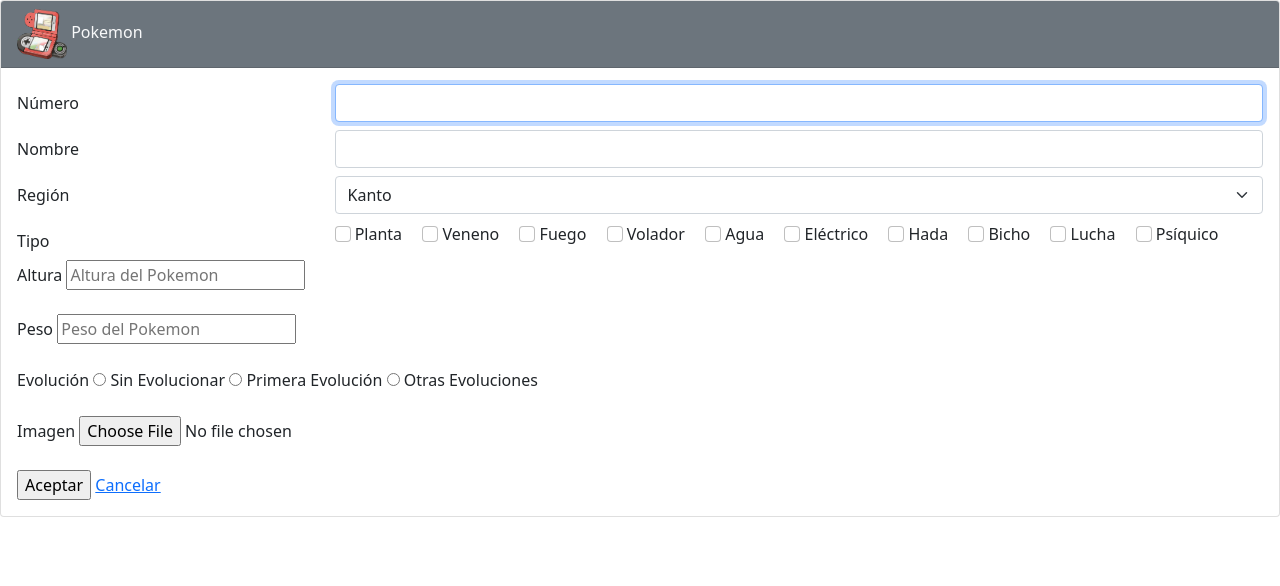
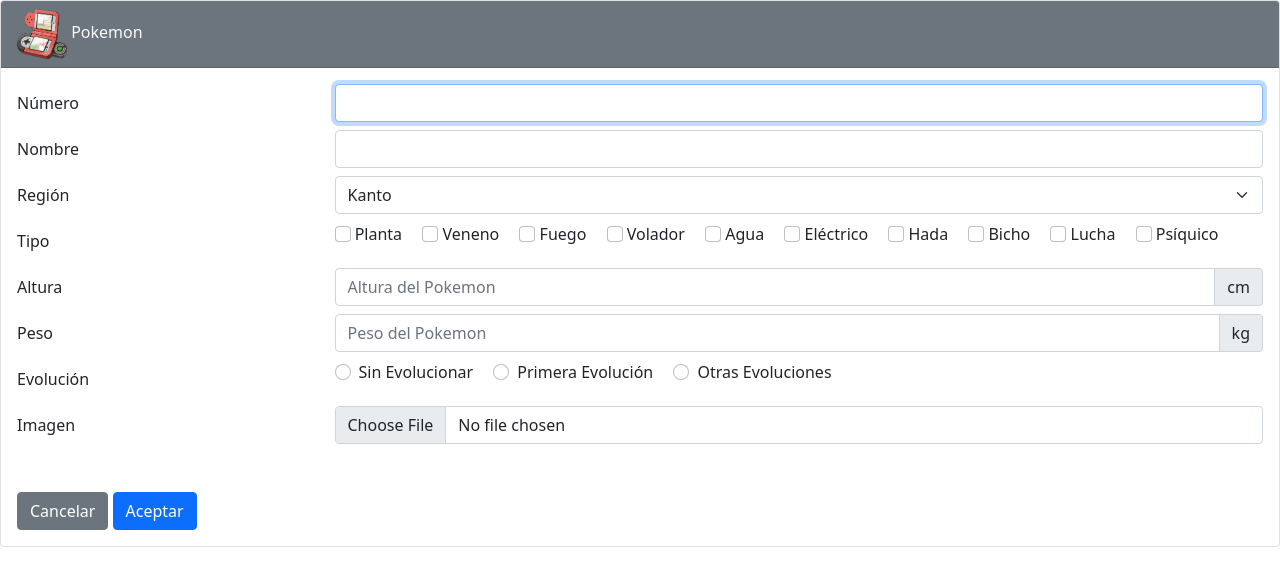
Before and after one commit to sergiJimenez/Pokemon.github.io, a PHP site: page /php_views/pokemon.php in a window 1280 px wide. Shown: the top 586 px of the page. Run offline with PHP 8.4, Linux system fonts and the light colour scheme.

Commit message:
pokemon formulario casi acabado

```diff
--- a/php_views/pokemon.php
+++ b/php_views/pokemon.php
@@ -158,48 +158,75 @@
                 <!-- AIR -->
                 <!-- AIR -->
                 <!-- Section 5 -->
-                <label for="height">Altura</label>
-                <input type="number" id="height" name="height" placeholder="Altura del Pokemon" min="1"><br><br>
+                <div class="row pt-2">
+                    <label for="height" class="col-sm-3 col-form-label">Altura</label>
+                    <div class="input-group col-sm">
+                        <input type="number" class="form-control" id="height" name="height" placeholder="Altura del Pokemon" min="1">
+                        <span class="input-group-text" id="addon-wrapping">cm</span>
+                    </div>
+                </div>
+
                 <!-- AIR -->
                 <!-- AIR -->
                 <!-- AIR -->
                 <!-- AIR -->
                 <!-- AIR -->
                 <!-- Section 6 -->
-                <label for="weight">Peso</label>
-                <input type="number" id="weight" name="weight" placeholder="Peso del Pokemon" min="0" step="0.01"><br><br> <!--  ___________________DECIMALS______________________  -->
+                <div class="row pt-2">
+                    <label for="weight" class="col-sm-3 col-form-label">Peso</label>
+                    <div class="input-group col-sm">
+                        <input type="number" class="form-control" id="weight" name="weight" placeholder="Peso del Pokemon" min="0" step="0.01"><!--  ___________________DECIMALS______________________  -->
+                        <span class="input-group-text" id="addon-wrapping">kg</span>
+                    </div>
+                </div>
                 <!-- AIR -->
                 <!-- AIR -->
                 <!-- AIR -->
                 <!-- AIR -->
                 <!-- AIR -->
                 <!-- Section 7 -->
-                <label for=" evolution">Evolución</label>
-                <!-- Option1 -->
-                <input type="radio" id="withoutEvolution" name="radioSelector" value="withoutEvolution">
-                <label for="withoutEvolution">Sin Evolucionar</label>
-                <!-- Option2 -->
-                <input type="radio" id="firstEvolution" name="radioSelector" value="firstEvolution">
-                <label for="firstEvolution">Primera Evolución</label>
-                <!-- Option3 -->
-                <input type="radio" id="othersEvolution" name="radioSelector" value="othersEvolution">
-                <label for="othersEvolution">Otras Evoluciones</label><br><br>
+                <div class="row pt-2">
+                    <label for=" evolution" class="col-sm-3 col-form-label">Evolución</label>
+                    <div class="col-sm">
+                        <!-- Option1 -->
+                        <div class="form-check form-check-inline">
+                            <input type="radio" id="withoutEvolution" class="form-check-input" name="radioSelector" value="withoutEvolution">
+                            <label class="form-check-label" for="withoutEvolution">Sin Evolucionar</label>
+                        </div>
+                        <!-- Option2 -->
+                        <div class="form-check form-check-inline">
+                            <input type="radio" id="firstEvolution" class="form-check-input" name="radioSelector" value="firstEvolution">
+                            <label class="form-check-label" for="firstEvolution">Primera Evolución</label>
+                        </div>
+                        <!-- Option3 -->
+                        <div class="form-check form-check-inline">
+                            <input type="radio" id="othersEvolution" class="form-check-input" name="radioSelector" value="othersEvolution">
+                            <label class="form-check-label" for="othersEvolution">Otras Evoluciones</label>
+                        </div>
+                    </div>
+                </div>
                 <!-- AIR -->
                 <!-- AIR -->
                 <!-- AIR -->
                 <!-- AIR -->
                 <!-- AIR -->
                 <!-- Section 8 -->
-                <label for="image">Imagen</label>
-                <input type="file" id="selectFile" name="selectFile"><br><br>
+                <div class="row pt-2">
+                    <label for="image" class="col-sm-3 col-form-label">Imagen</label>
+                    <div class="col-sm">
+                        <input type="file" id="selectFile" class="form-control" name="selectFile"><br><br>
+                    </div>
+                </div>
                 <!-- AIR -->
                 <!-- AIR -->
                 <!-- AIR -->
                 <!-- AIR -->
                 <!-- AIR -->
                 <!-- Section 9 -->
-                <input type="submit" value="Aceptar">
-                <a href="empty">Cancelar</a>
+                <div class="float-right">
+                    <a class="btn btn-secondary" href="pokemon_list.php">Cancelar</a>
+                    <input class="btn btn-primary" type="submit" value="Aceptar">
+                </div>
             </form>
         </div>
     </div>
```
